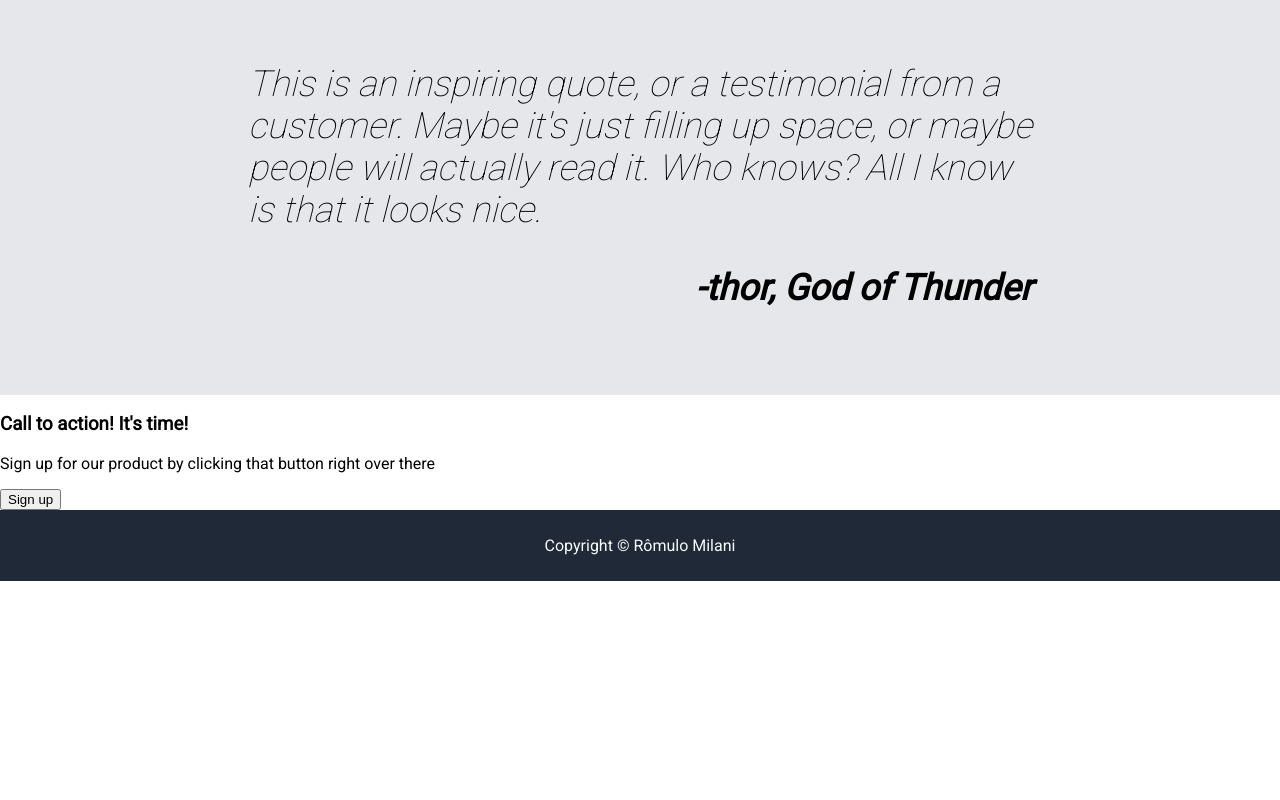
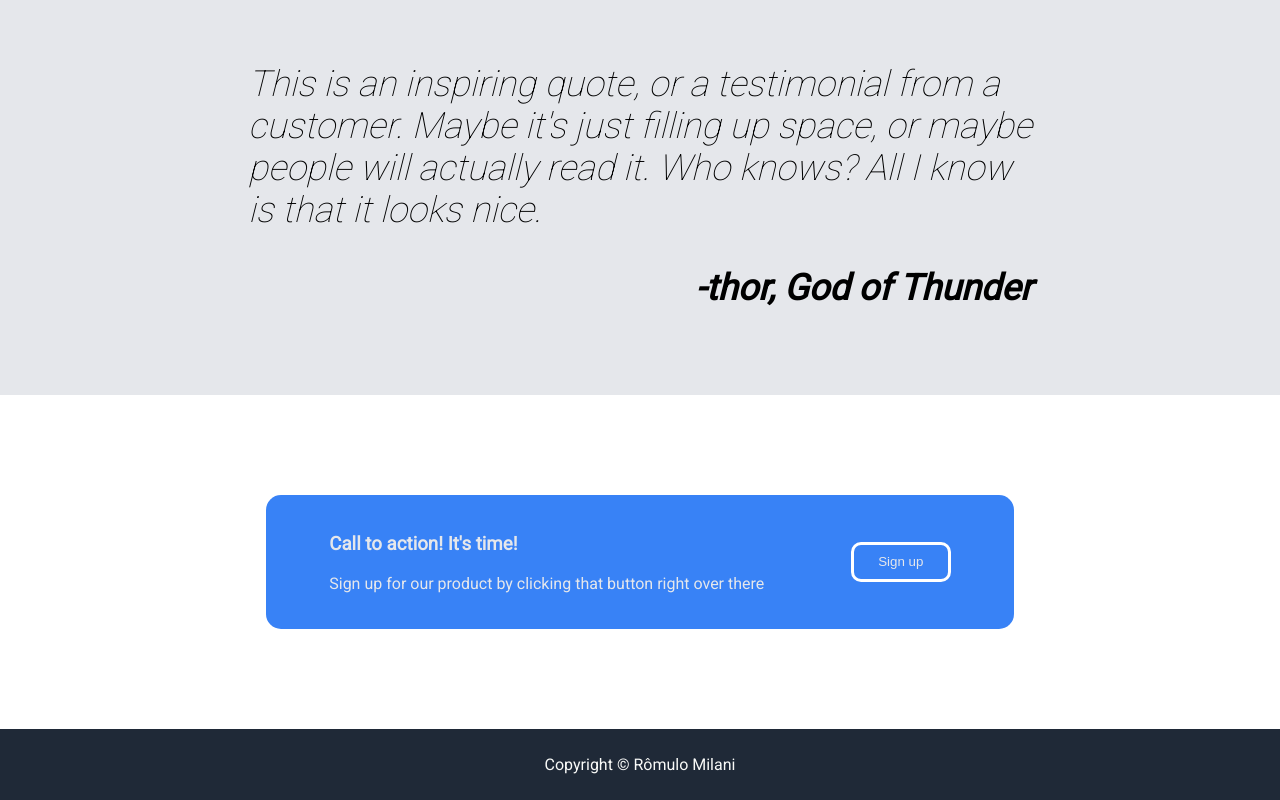
Before and after one commit to romulo-milani/Praticando-Landing-Page, a plain HTML site: page index.html in a window 1280 px wide. Shown: the part 1306-2106 px from the top of the page. Before the commit the page ends 1887 px from the top, so only its background shows below. Drawn offline with Linux system fonts and the light colour scheme.

Commit message:
finished cta section

```diff
--- a/index.html
+++ b/index.html
@@ -75,9 +75,11 @@
 
         <div class="cta-section">
             <div class="cta-container">
-                <h3>Call to action! It's time!</h3>
-                <p>Sign up for our product by clicking that button right over there</p>
-                <button type="button">Sign up</button>
+                <div class="cta-left">
+                    <h3>Call to action! It's time!</h3>
+                    <p>Sign up for our product by clicking that button right over there</p>
+                </div>
+                <button class="cta-button" type="button">Sign up</button>
             </div>
         </div>
     </main>
--- a/style.css
+++ b/style.css
@@ -144,6 +144,34 @@ h2 {
     font-weight: bold;
 }
 
+.cta-section {
+    display: flex;
+    justify-content: center;
+    align-items: center;
+    padding: 50px;
+}
+
+.cta-container {
+    background-color: #3882F6;
+    color: #E5E7EB;
+    border-radius: 15px;
+    display: flex;
+    justify-content: space-around;
+    align-items: center;
+    padding: 20px;
+    margin: 50px;
+    width: 60%;
+}
+
+.cta-button {
+    height: 40px;
+    width: 100px;
+    background-color: #3882F6;
+    border:white 3px solid;
+    border-radius: 10px;
+    color: #E5E7EB;
+}
+
 footer {
     padding: 10px;
 }
```
